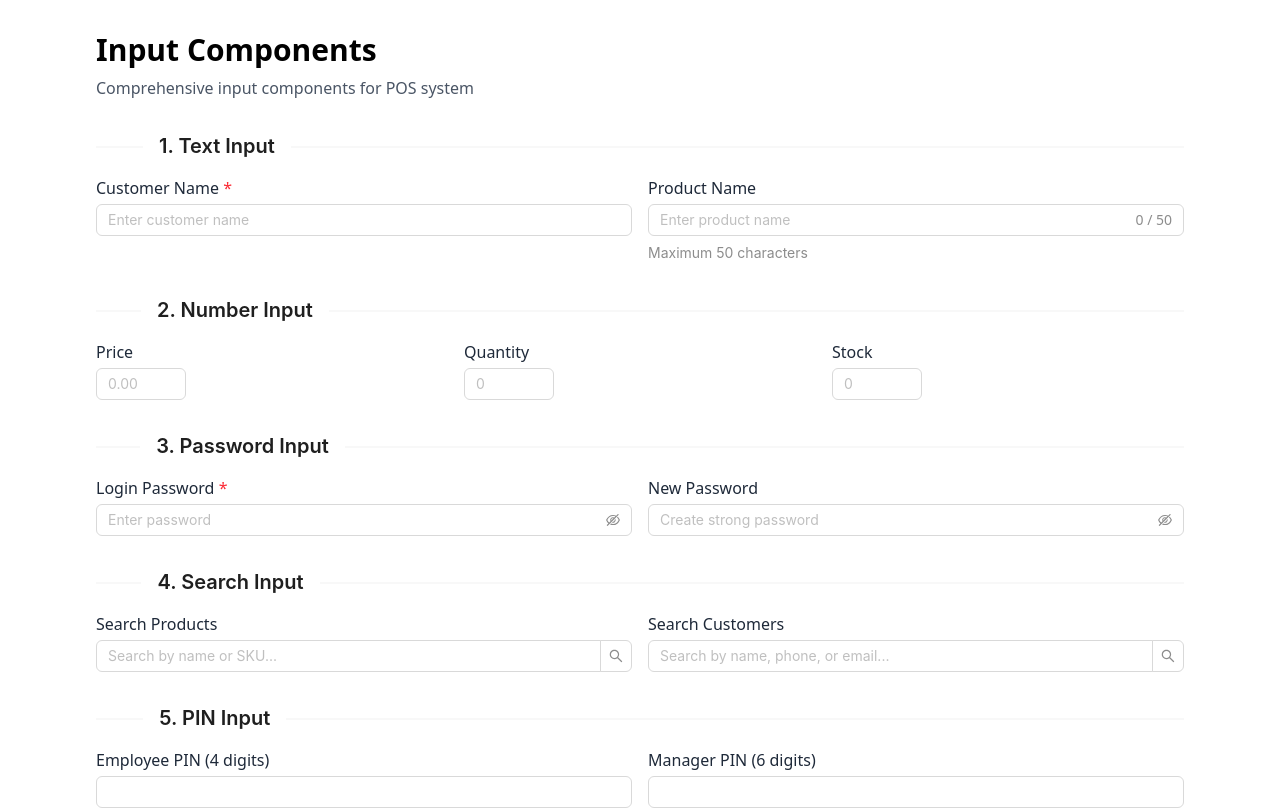
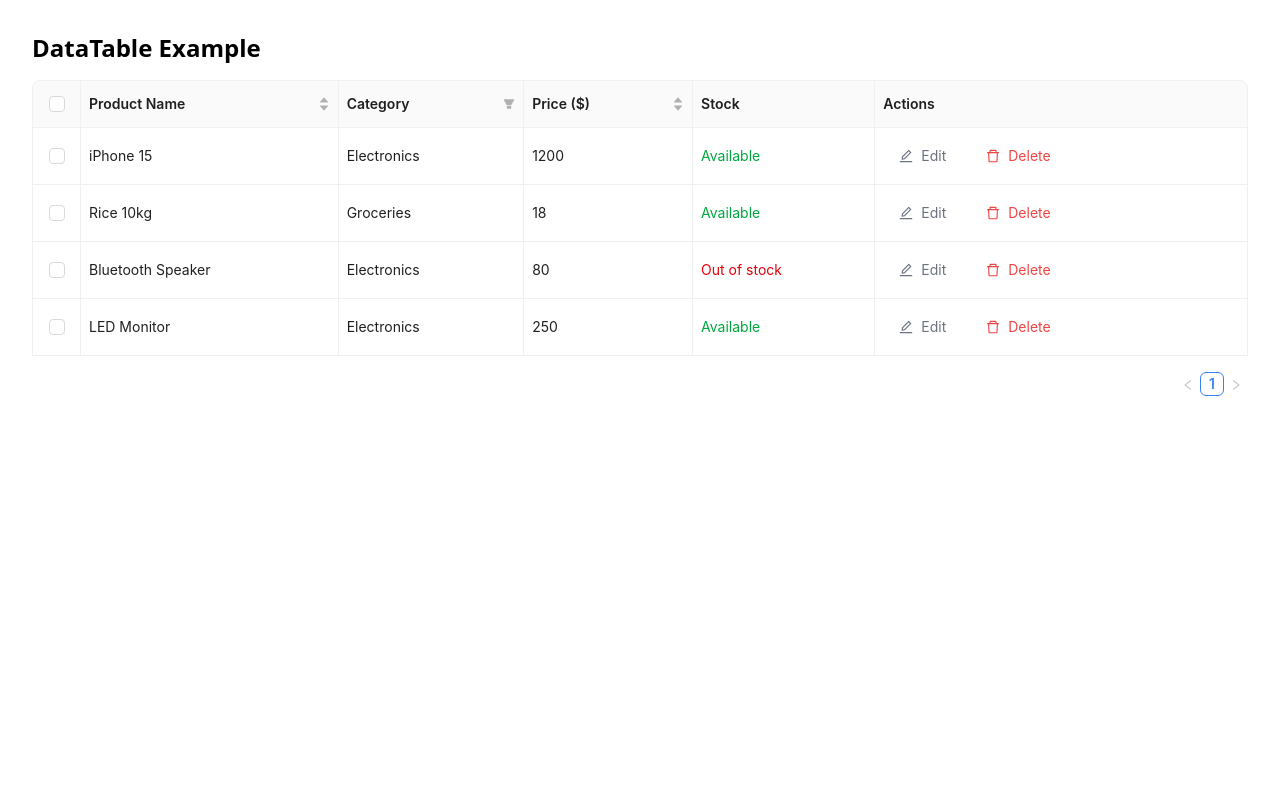
Before and after one commit to Thanu123456/Flow-Client, a React (Vite) app: page / in a window 1280 px wide. Shown: the top 810 px of the page. Built offline with nearby package versions, Linux system fonts and the light colour scheme.

Commit message:
PP005 - Common Table implementation done.

```diff
--- a/src/App.tsx
+++ b/src/App.tsx
@@ -2,11 +2,13 @@ import { ConfigProvider } from "antd";
 import { customTheme } from "./config/theme.config";
 import { ButtonExamples } from "./components/common/Button/ButtonExamples";
 import InputExamples from "./components/common/Input/InputExample";
+import { TableExample } from "./components/common/Table/TableExample";
 
 const App = () => (
   <ConfigProvider theme={customTheme}>
     {/* <ButtonExamples /> */}
-    <InputExamples />
+    {/* <InputExamples /> */}
+    <TableExample />
   </ConfigProvider>
 );
 
--- a/src/components/common/Table/Table.tsx
+++ b/src/components/common/Table/Table.tsx
@@ -0,0 +1,35 @@
+import React from "react";
+import { Table } from "antd";
+import type { ColumnsType, TablePaginationConfig } from "antd/es/table";
+import type { TableProps as AntTableProps } from "antd";
+import type { DataTableProps } from "./Table.types";
+
+export const DataTable = <T extends object>({
+  columns,
+  data,
+  loading = false,
+  pagination = { pageSize: 10 },
+  rowSelection,
+  bordered = true,
+  onChange,
+  className = "",
+  size = "middle",
+}: DataTableProps<T>) => {
+  return (
+    <div className={`w-full ${className}`}>
+      <Table<T>
+        columns={columns as ColumnsType<T>}
+        dataSource={data}
+        loading={loading}
+        pagination={pagination as TablePaginationConfig}
+        rowSelection={rowSelection}
+        bordered={bordered}
+        size={size}
+        onChange={onChange}
+        rowKey={(record: any) => record.key || record.id}
+      />
+    </div>
+  );
+};
+
+export default DataTable;
--- a/src/components/common/Table/Table.types.ts
+++ b/src/components/common/Table/Table.types.ts
@@ -0,0 +1,12 @@
+import type { TableProps as AntTableProps } from "antd";
+import type { ColumnsType } from "antd/es/table";
+
+export interface DataTableProps<T = any>
+  extends Omit<AntTableProps<T>, "columns" | "dataSource"> {
+  /** Table column definitions */
+  columns: ColumnsType<T>;
+  /** Data array for table rows */
+  data: T[];
+  /** Optional CSS className */
+  className?: string;
+}
--- /dev/null
+++ b/src/components/common/Table/TableExample.tsx
@@ -0,0 +1,114 @@
+import React from "react";
+import { DataTable } from "./Table";
+import type { ColumnsType } from "antd/es/table";
+import { Button, Space } from "antd";
+import { EditOutlined, DeleteOutlined } from "@ant-design/icons";
+
+interface Product {
+  key: string;
+  name: string;
+  price: number;
+  category: string;
+  stock: number;
+}
+
+export const TableExample: React.FC = () => {
+  const [loading, setLoading] = React.useState(false);
+
+  const columns: ColumnsType<Product> = [
+    {
+      title: "Product Name",
+      dataIndex: "name",
+      key: "name",
+      sorter: (a, b) => a.name.localeCompare(b.name),
+    },
+    {
+      title: "Category",
+      dataIndex: "category",
+      key: "category",
+      filters: [
+        { text: "Electronics", value: "Electronics" },
+        { text: "Groceries", value: "Groceries" },
+      ],
+      onFilter: (value, record) => record.category === value,
+    },
+    {
+      title: "Price ($)",
+      dataIndex: "price",
+      key: "price",
+      sorter: (a, b) => a.price - b.price,
+    },
+    {
+      title: "Stock",
+      dataIndex: "stock",
+      key: "stock",
+      render: (stock: number) => (
+        <span className={stock > 0 ? "text-green-600" : "text-red-600"}>
+          {stock > 0 ? "Available" : "Out of stock"}
+        </span>
+      ),
+    },
+    {
+      title: "Actions",
+      key: "actions",
+      render: () => (
+        <Space>
+          <Button type="link" icon={<EditOutlined />}>
+            Edit
+          </Button>
+          <Button type="link" danger icon={<DeleteOutlined />}>
+            Delete
+          </Button>
+        </Space>
+      ),
+    },
+  ];
+
+  const data: Product[] = [
+    {
+      key: "1",
+      name: "iPhone 15",
+      price: 1200,
+      category: "Electronics",
+      stock: 12,
+    },
+    {
+      key: "2",
+      name: "Rice 10kg",
+      price: 18,
+      category: "Groceries",
+      stock: 50,
+    },
+    {
+      key: "3",
+      name: "Bluetooth Speaker",
+      price: 80,
+      category: "Electronics",
+      stock: 0,
+    },
+    {
+      key: "4",
+      name: "LED Monitor",
+      price: 250,
+      category: "Electronics",
+      stock: 8,
+    },
+  ];
+
+  return (
+    <div className="p-8 space-y-6">
+      <h2 className="text-2xl font-bold mb-4">DataTable Example</h2>
+
+      <DataTable<Product>
+        columns={columns}
+        data={data}
+        loading={loading}
+        pagination={{ pageSize: 5 }}
+        rowSelection={{
+          onChange: (selectedKeys) =>
+            console.log("Selected rows:", selectedKeys),
+        }}
+      />
+    </div>
+  );
+};
--- a/src/components/common/Table/index.ts
+++ b/src/components/common/Table/index.ts
@@ -0,0 +1,2 @@
+export { DataTable } from "./Table";
+export type { DataTableProps } from "./Table.types";
```
Also changed, not shown: src/components/common/Table/DataTable.tsx (deleted).
